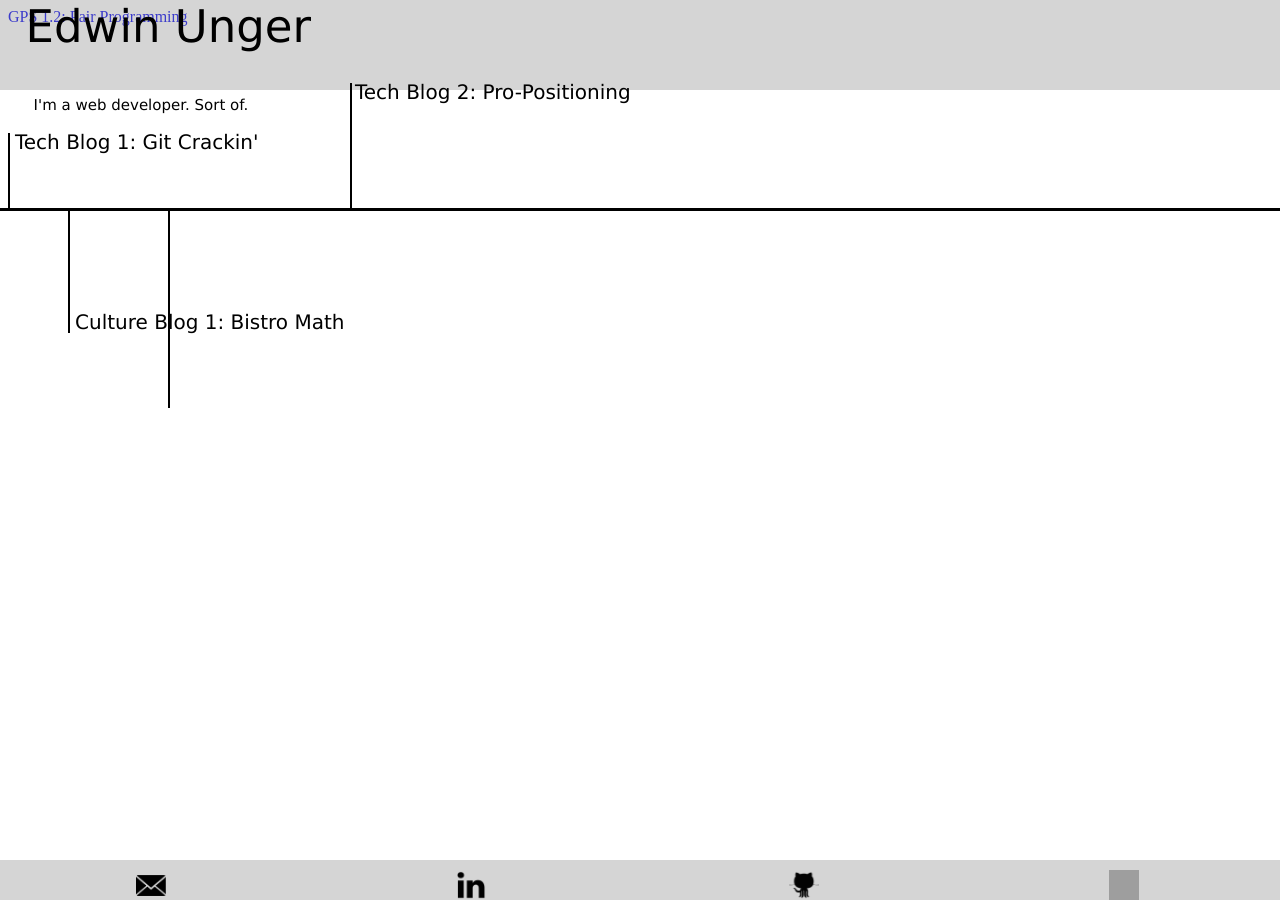
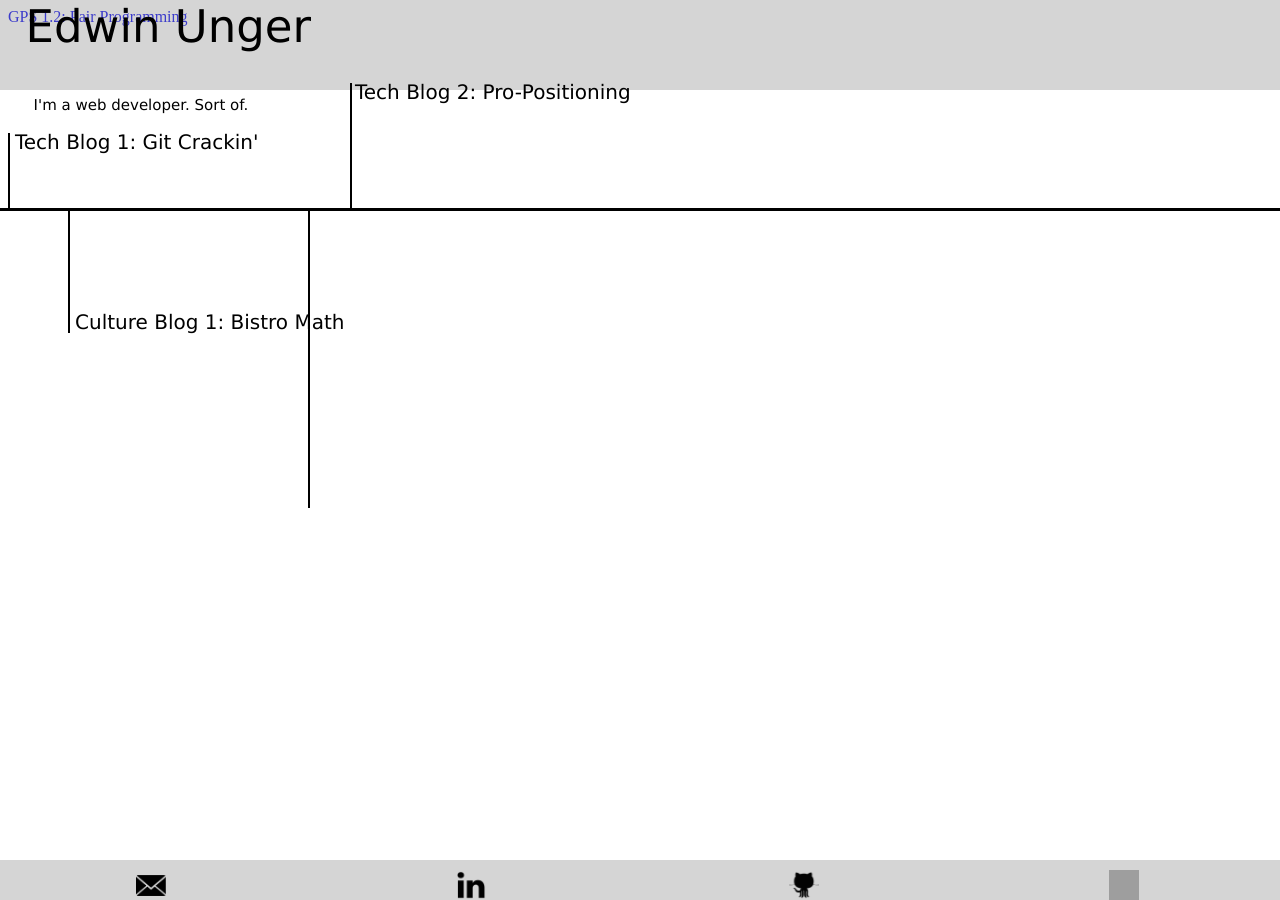
Before and after one commit to edwinunger/edwinunger.github.io, a Jekyll site: the page blog.html, which Jekyll copies as it is, in a window 1280 px wide. Built offline with Jekyll 4.4.1, drawn with Linux system fonts in a browser that asks for light colours; grey boxes are pictures that could not be loaded.

Commit message:
timeline fix

```diff
--- a/stylesheets/default.css
+++ b/stylesheets/default.css
@@ -172,13 +172,13 @@ a {
   text-decoration: none;}
 
 .line4 {
-  height: 200px;
+  height: 300px;
   width: 2px;
   background-color: #000000;
   border: none;
   position: fixed;
   margin-top: 200px;
-  margin-left: 160px;
+  margin-left: 300px;
   margin-right: 0px;
 }
 
```
